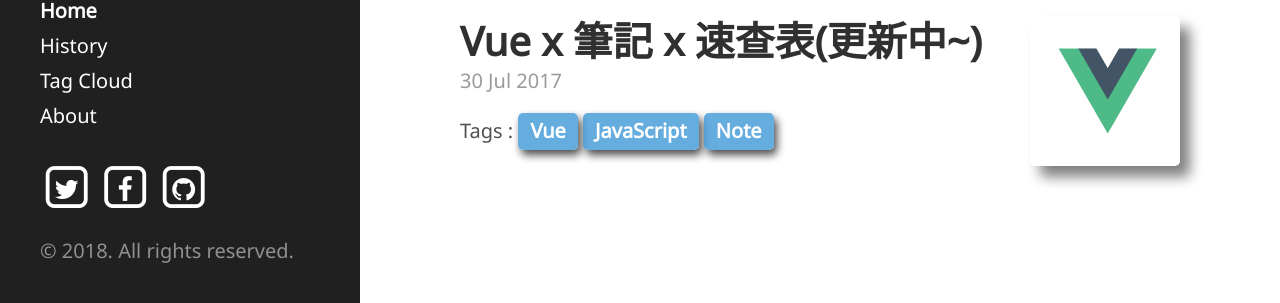
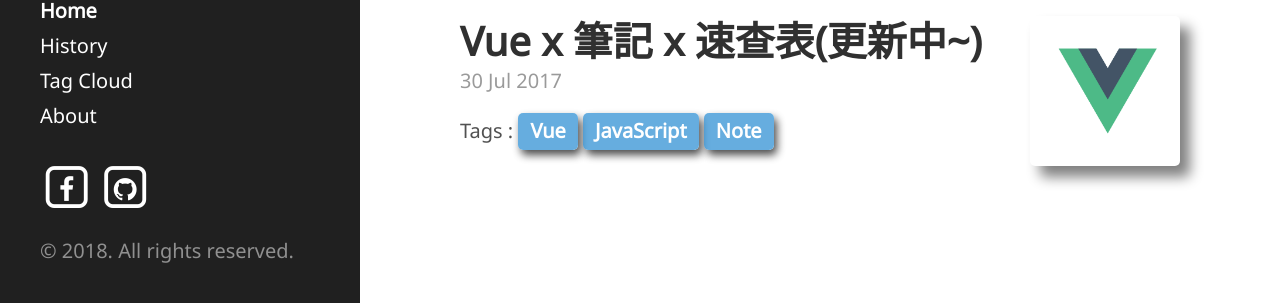
Before and after one commit to VagrantPi/VagrantPi.github.io, a Jekyll site: the page built from index.html, in a window 1280 px wide and 1281 px high. Shown: the part 975-1278 px from the top of the window. Built offline with Jekyll 4.4.1, drawn with Linux system fonts in a browser that asks for light colours; some web fonts are replaced; the list of posts is cut into pages by our own code; comment, search, counter and statistics services are not loaded.

Commit message:
remove my twitter link

```diff
--- a/_includes/sidebar.html
+++ b/_includes/sidebar.html
@@ -27,10 +27,6 @@
       {% endfor %}
 
       <br>
-      <a href="https://twitter.com/VagrantPi" target="_blank" class="fa-stack fa-lg">
-        <i class="fa fa-square-o fa-stack-2x"></i>
-        <i class="fa fa-twitter fa-stack-1x"></i>
-      </a>
       <a href="https://www.facebook.com/VagrantPi" target="_blank" class="fa-stack fa-lg">
         <i class="fa fa-square-o fa-stack-2x"></i>
         <i class="fa fa-facebook fa-stack-1x"></i>
```
